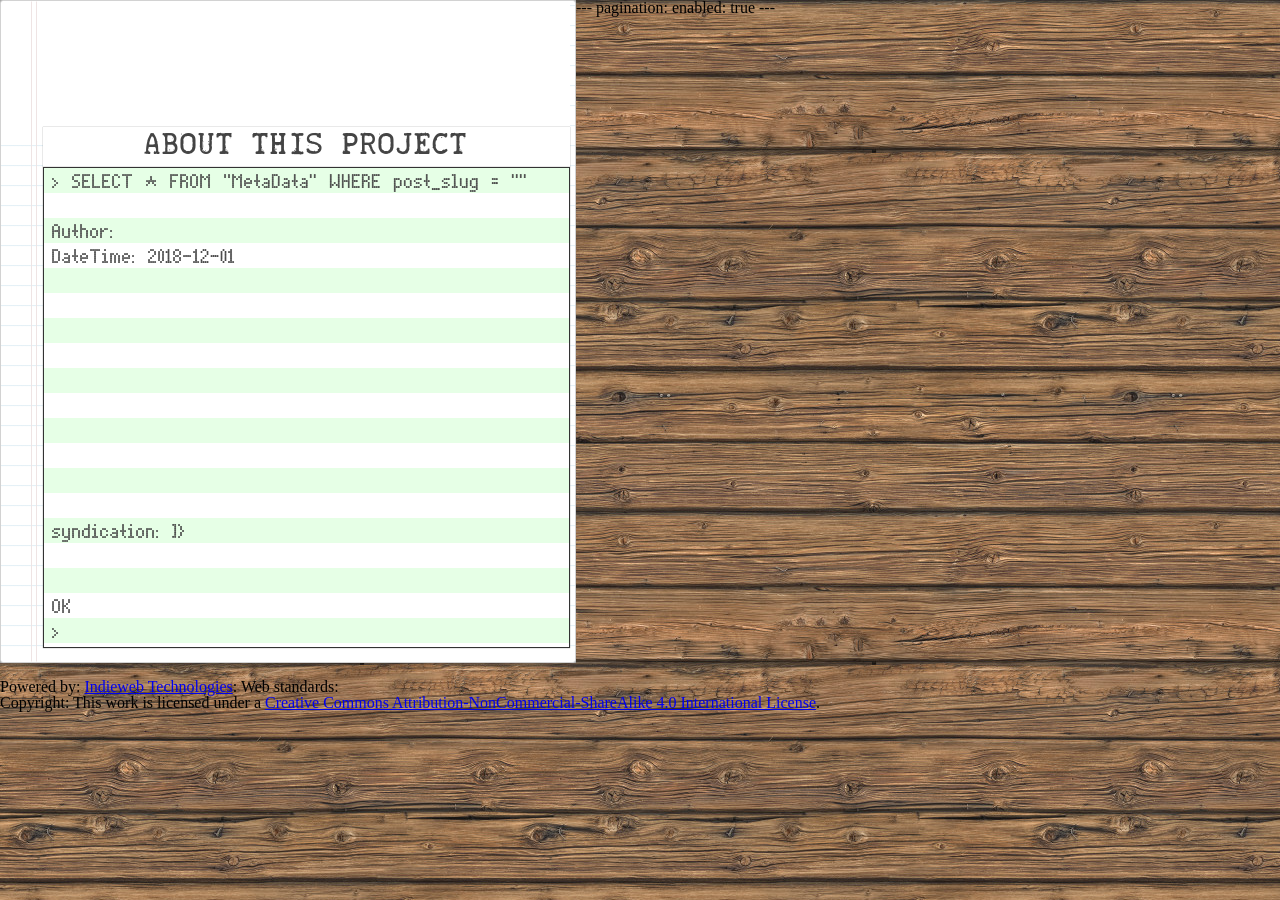
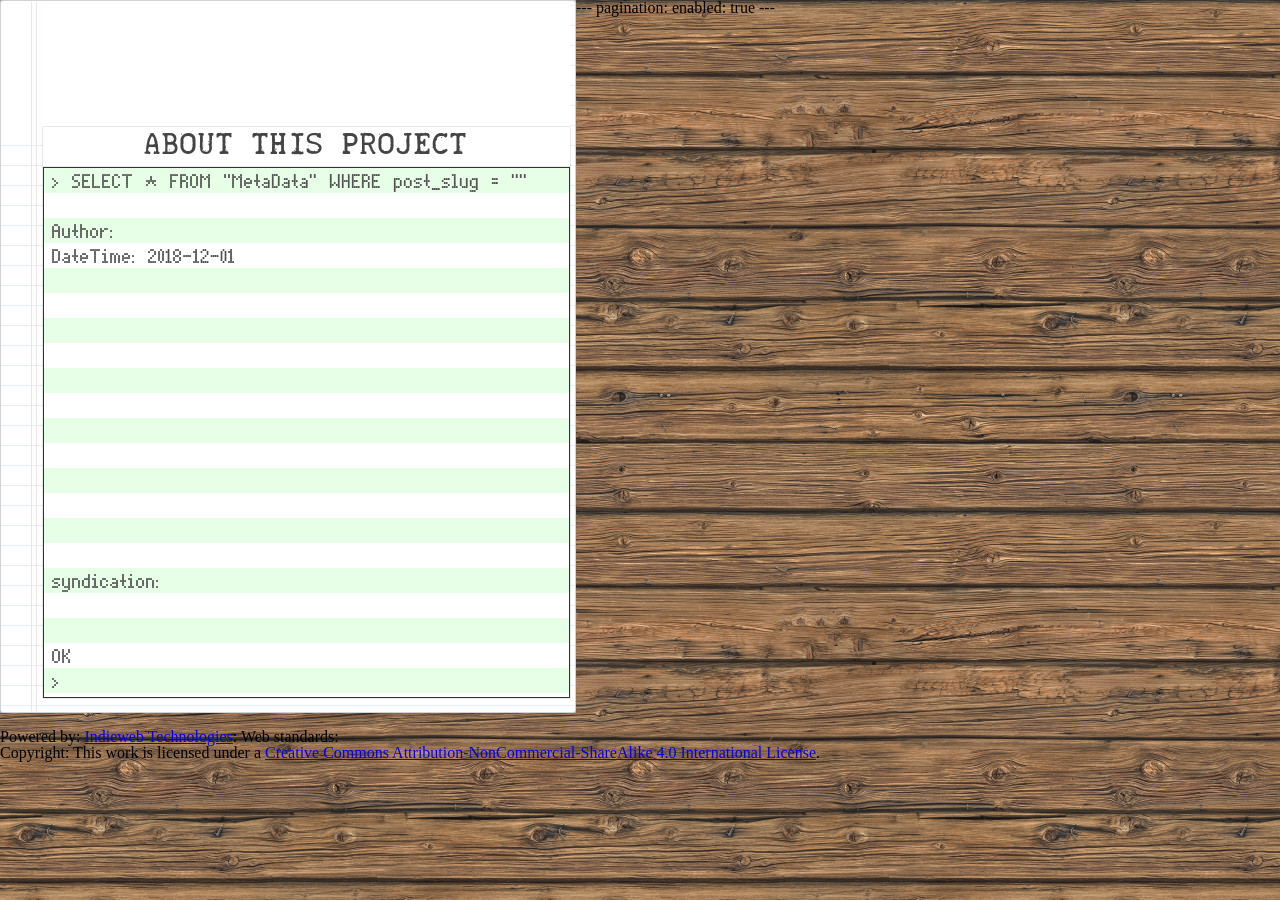
Before and after one commit to tomasparks/lab-notebook-jekyll, a Jekyll site: the page built from about.md, in a window 1280 px wide. Built offline with Jekyll 4.4.1, drawn with Linux system fonts in a browser that asks for light colours; some web fonts are replaced; our own code applies the rules of GitHub Pages for plain Markdown files; comment, search, counter and statistics services are not loaded.

Commit message:
Update lab-notebook-jekyll

```diff
--- a/_includes/main.html
+++ b/_includes/main.html
@@ -14,6 +14,7 @@ Author: <a class="p-author h-card" href="https://{{site.gobal.rooturl}}/">{{site
 DateTime: <time class="dt-published" datetime="{{ page.date | date_to_xmlschema }}">{{ page.date | date: "%Y-%m-%d" }}</time></p>
 {% capture sitename %}{{site.sitename}}{% endcapture %}
 {% assign syndication = site.data.syndication.[sitename] %}
+<!-- {{syndication|jsonify}} -->
 {% capture posturl %}{{ post.url | remove: '.html' }}{% endcapture %}
 {% assign thisUrl =  posturl %}
 
@@ -24,7 +25,8 @@ DateTime: <time class="dt-published" datetime="{{ page.date | date_to_xmlschema
 {% if thisUrl == s.source %}{% assign synd_array= synd_array | push: target %}{% endif %}
 {% endfor %}
 <div>
-syndication: {% for syn in  synd_array %}<a class="u-syndication" href="{{synd}}">{{synd}}</a>{% if forloop.last == true %}{% else %},{% endif %}{% endfor %}]}
+<!-- {{synd_array|jsonify}} -->
+syndication: {% for syn in  synd_array %}<a class="u-syndication" href="{{synd}}">{{synd}}</a>{% if forloop.last == true %}{% else %},{% endif %}{% endfor %}
 </div>
 
 OK
```
